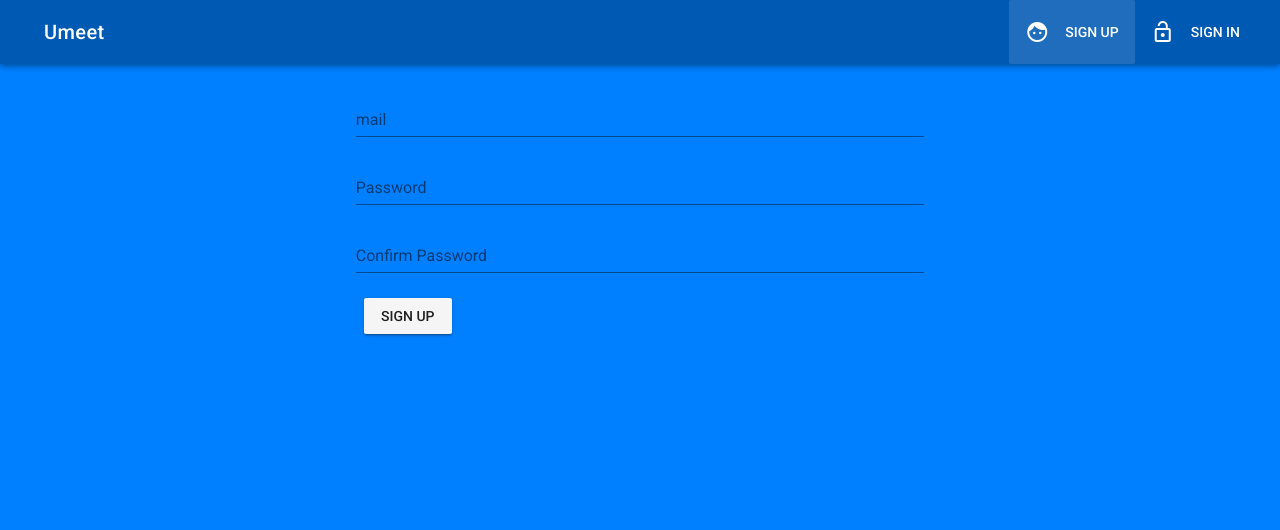
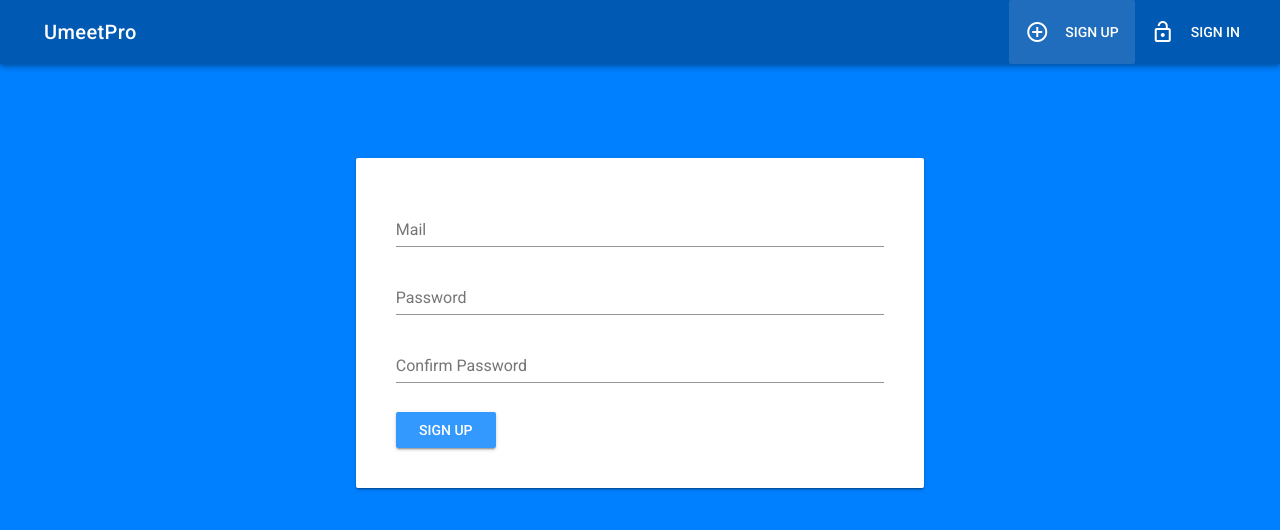
Before and after one commit to darkdubdeep/vuetify-vuex-firebase, a Vue app in the folder meetup-project/: page /signup in a window 1280 px wide. Shown: the top 530 px of the page. Built offline with nearby package versions, Linux system fonts and the light colour scheme; no server answers.

Commit message:
styles added

```diff
--- a/meetup-project/src/App.vue
+++ b/meetup-project/src/App.vue
@@ -10,7 +10,7 @@
           to="/"
           tag="span"
           style="cursor: pointer"
-          > Umeet</router-link>
+          > UmeetPro</router-link>
       </v-toolbar-title>
       <v-spacer></v-spacer>
       <v-toolbar-items class="hidden-xs-only">
@@ -82,7 +82,7 @@ export default {
   computed: {
     menuItems() {
       let menuItems = [
-        { icon: "face", title: "Sign up", link: "/signup" },
+        { icon: "add_circle_outline", title: "Sign up", link: "/signup" },
         { icon: "lock_open", title: "Sign in", link: "/signin" }
       ];
       if (this.userIsAuthenticated) {
--- a/meetup-project/src/components/user/Signin.vue
+++ b/meetup-project/src/components/user/Signin.vue
@@ -72,3 +72,22 @@ export default {
   }
 };
 </script>
+
+<style scoped>
+.v-card {
+  margin-top: 70px;
+}
+.v-card label {
+  color: #003366 !important;
+  font-weight: 300;
+}
+.v-card input {
+  color: #003366 !important;
+}
+.v-card .v-btn {
+  width: 100px;
+  margin: 10px 0 0 0;
+  color: #fff;
+  background-color: #3399ff !important;
+}
+</style>
--- a/meetup-project/src/components/user/Signup.vue
+++ b/meetup-project/src/components/user/Signup.vue
@@ -5,15 +5,24 @@
       </div>
         <v-layout>
             <v-flex xs12 sm6 offset-sm3>
+              <v-card>
+              <v-card-text>
+            <v-container>
                 <form @submit.prevent="onSignup">
+                  <v-layout row>
+                  <v-flex xs12>
                     <v-text-field
                     name="email"
-                    label="mail"
+                    label="Mail"
                     id="email"
                     v-model="email"
                     type="email"
                     >
                     </v-text-field>
+                     </v-flex>
+                </v-layout>
+                <v-layout row>
+                  <v-flex xs12>
                     <v-text-field
                     name="password"
                     label="Password"
@@ -22,6 +31,10 @@
                     type="password"
                     >
                     </v-text-field>
+                     </v-flex>
+                </v-layout>
+                <v-layout row>
+                  <v-flex xs12>
                      <v-text-field
                     name="confirmPassword"
                     label="Confirm Password"
@@ -30,6 +43,8 @@
                     type="password"
                     >
                     </v-text-field>
+                     </v-flex>
+                </v-layout>
                     <v-btn type="submit" :disabled="loading" :loading="loading">
                       <span
                         slot="loader"
@@ -39,6 +54,9 @@
                       Sign Up
                       </v-btn>
                 </form>
+                </v-container>
+          </v-card-text>
+          </v-card>
             </v-flex>
         </v-layout>
     </v-container>
@@ -91,5 +109,27 @@ export default {
 };
 </script>
 
-<style>
+<style scoped>
+.v-card {
+  margin-top: 70px;
+}
+.v-card label {
+  color: #003366 !important;
+  font-weight: 300;
+}
+.v-card input {
+  color: #003366 !important;
+}
+.v-card .v-btn {
+  width: 100px;
+  margin: 10px 0 0 0;
+  color: #fff;
+  background-color: #3399ff !important;
+}
+input:-webkit-autofill,
+input:-webkit-autofill:hover,
+input:-webkit-autofill:focus,
+input:-webkit-autofill:active {
+  transition: background-color 5000s ease-in-out 0s;
+}
 </style>
```
Also changed, not shown: meetup-project/src/components/Home.vue (+0 -8 lines).
